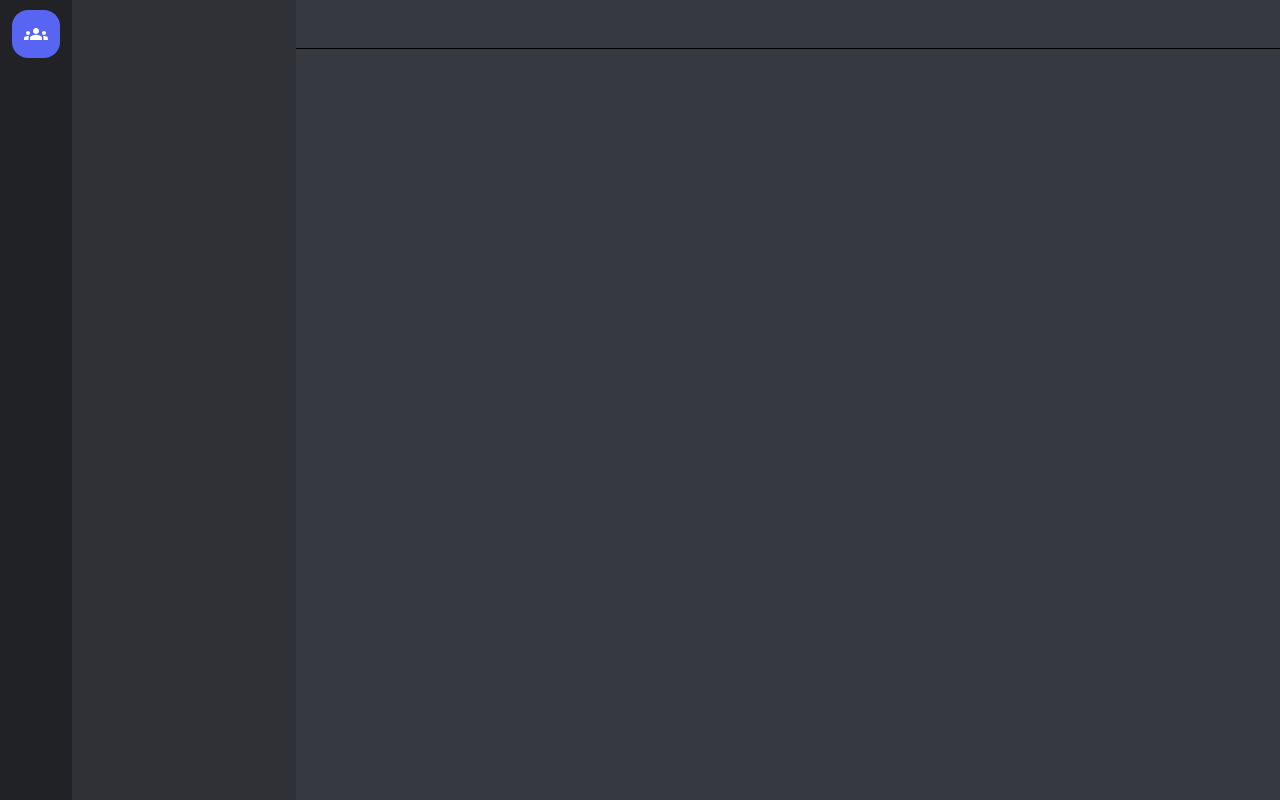
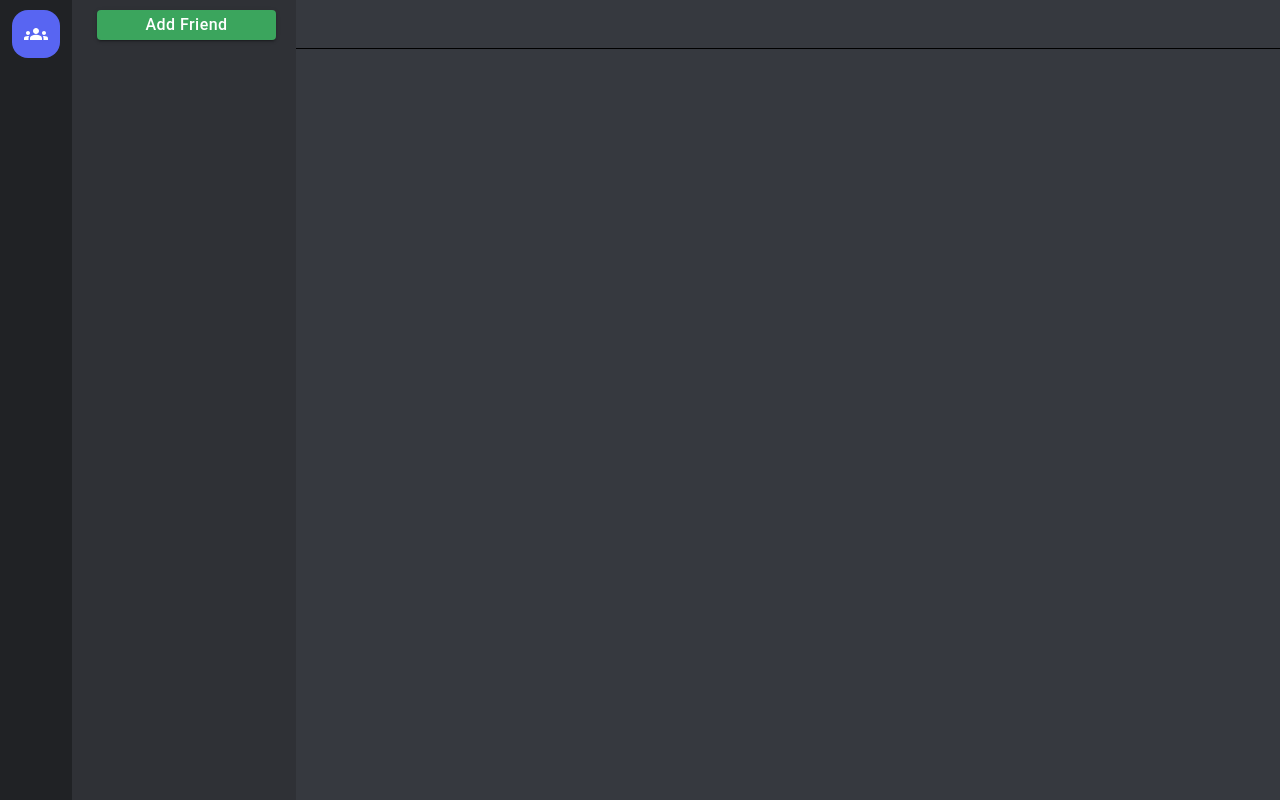
Before and after one commit to shashankdkte/new-discord-frontend, a React (Create React App) app: page / in a window 1280 px wide. Built offline with nearby package versions, Linux system fonts and the light colour scheme.

Commit message:
Add Friend Button

```diff
--- /dev/null
+++ b/src/Dashboard/FriendsSideBar/AddFriendButton.js
@@ -0,0 +1,24 @@
+import React from 'react'
+import CustomPrimaryButton from '../../shared/CustomPrimaryButton';
+
+const additionalStyles = {
+  marginTop: "10px",
+  marginLeft: "5px",
+  width: "80%",
+  height: "30px",
+  background: "#3ba55d",
+};
+
+const AddFriendButton = () => {
+
+  const handleOpenAddFriendDialog = () => {
+
+  };
+  return (
+    <>
+      <CustomPrimaryButton additionalStyles={additionalStyles} label="Add Friend" onClick={handleOpenAddFriendDialog}/>
+    </>
+  )
+}
+
+export default AddFriendButton
--- a/src/Dashboard/FriendsSideBar/FriendsSideBar.js
+++ b/src/Dashboard/FriendsSideBar/FriendsSideBar.js
@@ -1,5 +1,6 @@
 import React from 'react'
 import { styled } from "@mui/system";
+import AddFriendButton from './AddFriendButton';
 
 const MainContainer = styled("div")({
   width: "224px",
@@ -11,7 +12,9 @@
 })
 const FriendsSideBar = () => {
   return (
-    <MainContainer></MainContainer>
+    <MainContainer>
+      <AddFriendButton />
+    </MainContainer>
   )
 }
 
```
